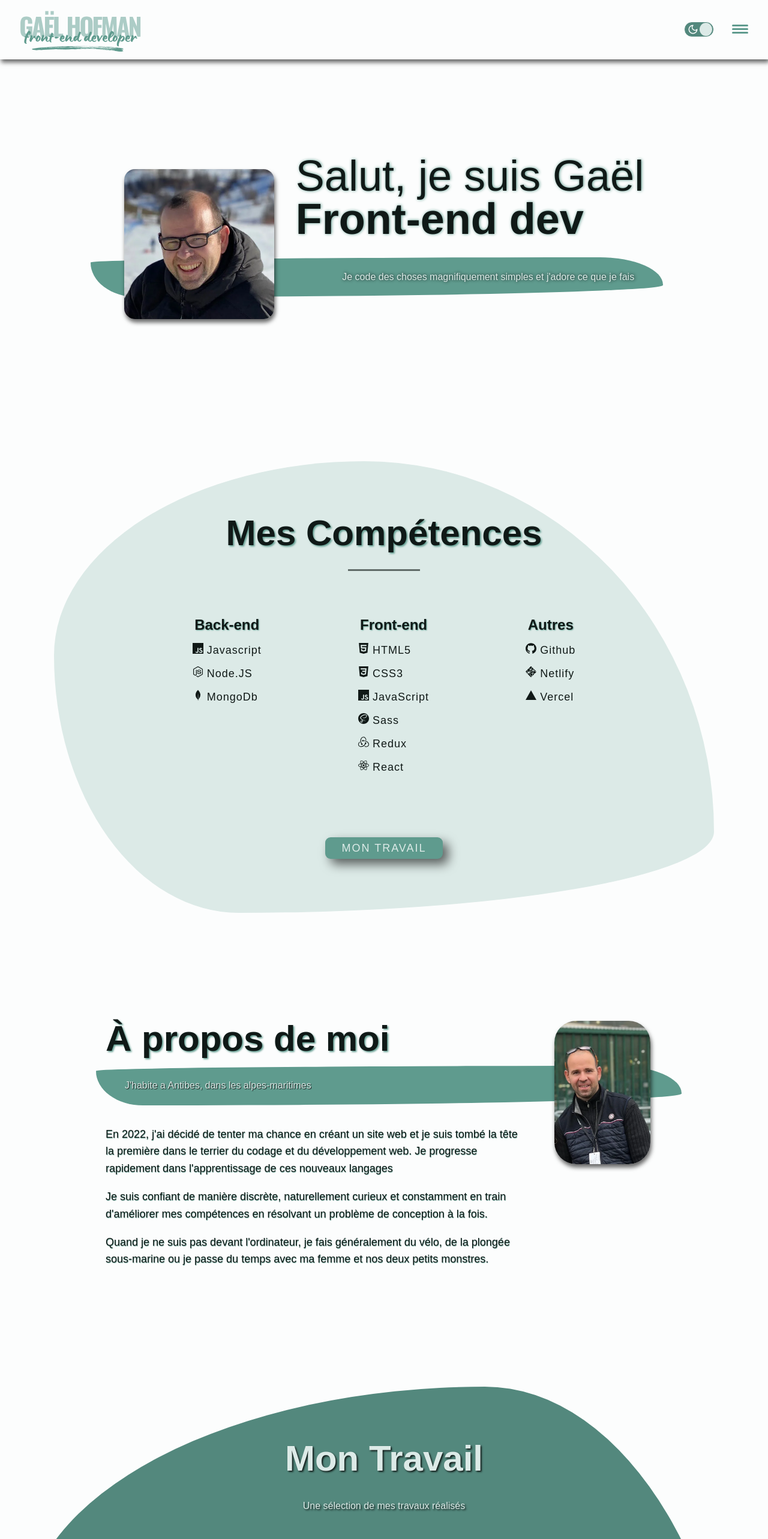
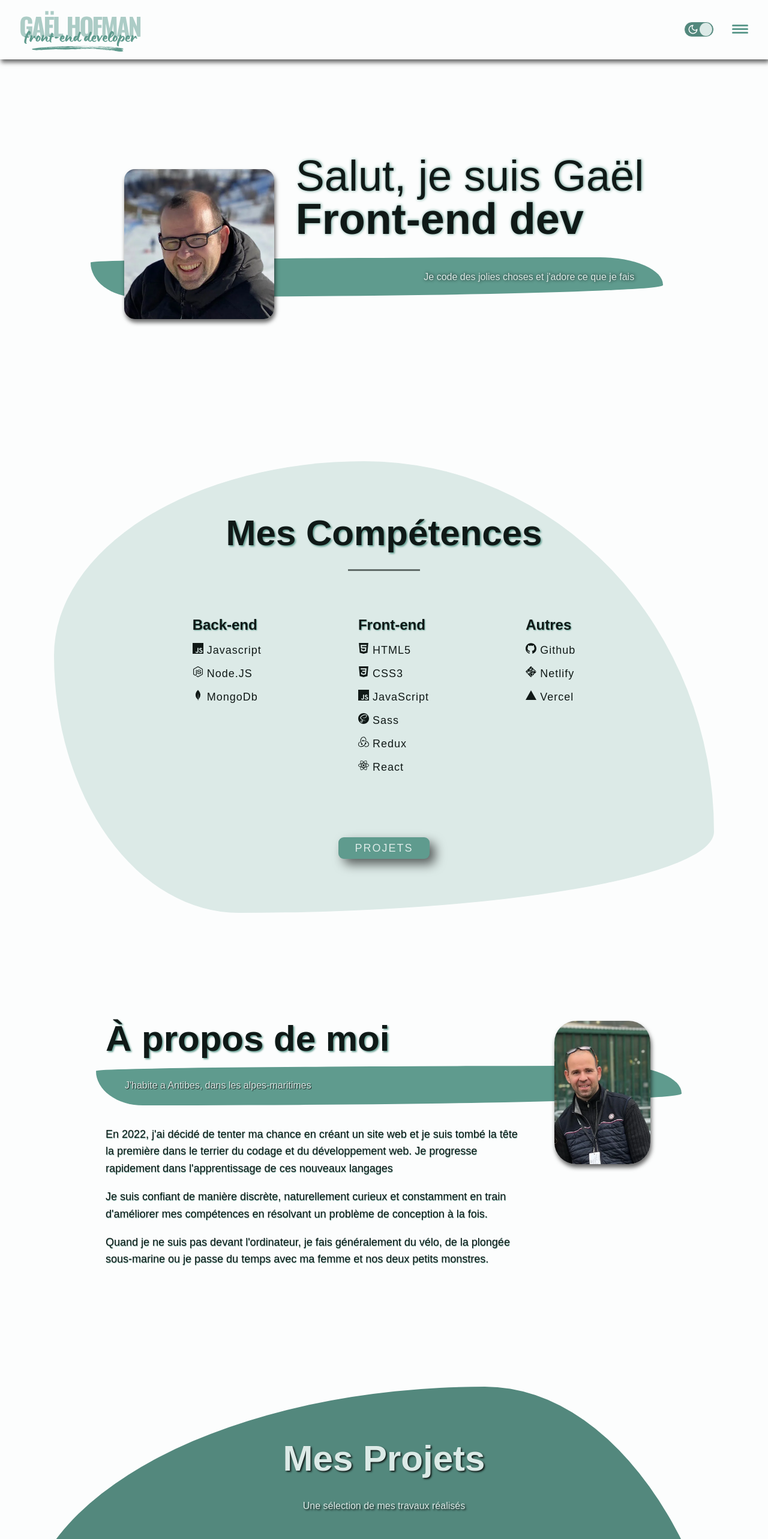
Before and after one commit to Gieltie/12--portfolio-temp, a React (Vite) app in the folder frontend/: page / in a window 1280 px wide. Shown: the top 2566 px of the page at 60% size. Built offline with nearby package versions, Linux system fonts and the light colour scheme; a web font is replaced by a local one.

Commit message:
changements de texte

```diff
--- a/frontend/src/components/Skills/index.scss
+++ b/frontend/src/components/Skills/index.scss
@@ -51,6 +51,7 @@
   @media (min-width: 800px) {
   }
   &__title {
+    text-align: left;
     transition: color 1500ms ease-in-out,
                 text-shadow 500ms ease-in-out;
     @include themify($themes) {
--- a/frontend/src/locales/fr/global.json
+++ b/frontend/src/locales/fr/global.json
@@ -3,16 +3,16 @@
     "link1": "Accueil",
     "link2": "Mes Compétences",
     "link3": "À propos de moi",
-    "link4": "Mon Travail"
+    "link4": "Mes Projets"
   },
   "intro": {
     "title": "Salut, je suis Gaël",
-    "subtitle": "Je code des choses magnifiquement simples et j'adore ce que je fais"
+    "subtitle": "Je code des jolies choses et j'adore ce que je fais"
   },
   "skills": {
     "title": "Mes Compétences",
     "skillTitle": "Autres",
-    "workBtn": "Mon Travail"
+    "workBtn": "Projets"
   },
   "about": {
     "title": "À propos de moi",
@@ -22,7 +22,7 @@
     "p3": "Quand je ne suis pas devant l'ordinateur, je fais généralement du vélo, de la plongée sous-marine ou je passe du temps avec ma femme et nos deux petits monstres."
   },
   "work": {
-    "title": "Mon Travail",
+    "title": "Mes Projets",
     "subtitle": "Une sélection de mes travaux réalisés"
   },
   "portfolio": {
--- a/frontend/src/locales/nl/global.json
+++ b/frontend/src/locales/nl/global.json
@@ -3,7 +3,7 @@
     "link1": "Home",
     "link2": "Mijn Skills",
     "link3": "Over Mijzelf",
-    "link4": "Mijn Werk"
+    "link4": "Mijn Projecten"
   },
   "intro": {
     "title": "Hoi, Ik ben Gaël",
@@ -12,7 +12,7 @@
   "skills": {
     "title": "Mijn Skills",
     "skillTitle": "Andere dingen",
-    "workBtn": "Mijn Werk"
+    "workBtn": "Projecten"
   },
   "about": {
     "title": "Over Mijzelf",
@@ -22,8 +22,8 @@
     "p3": "Als ik niet voor de computer zit, ga ik meestal fietsen, duiken of breng ik tijd door met mijn vrouw en onze twee kleine boefjes."
   },
   "work": {
-    "title": "Mijn Werk",
-    "subtitle": "Een selectie van mijn voltooide projecten"
+    "title": "Mijn Projecten",
+    "subtitle": "Een selectie van mijn voltooide opdrachten"
   },
   "portfolio": {
     "client": "Klant",
```
